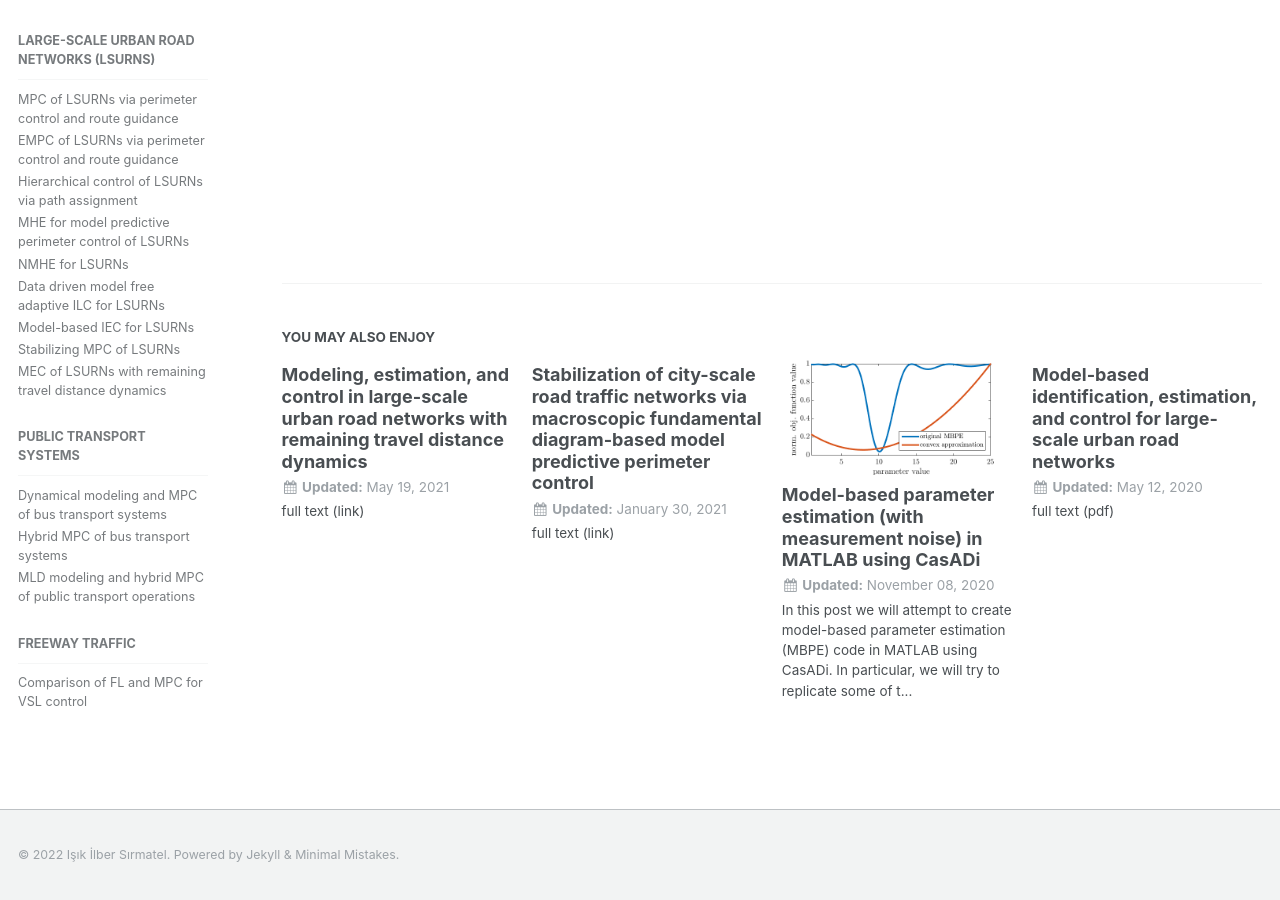
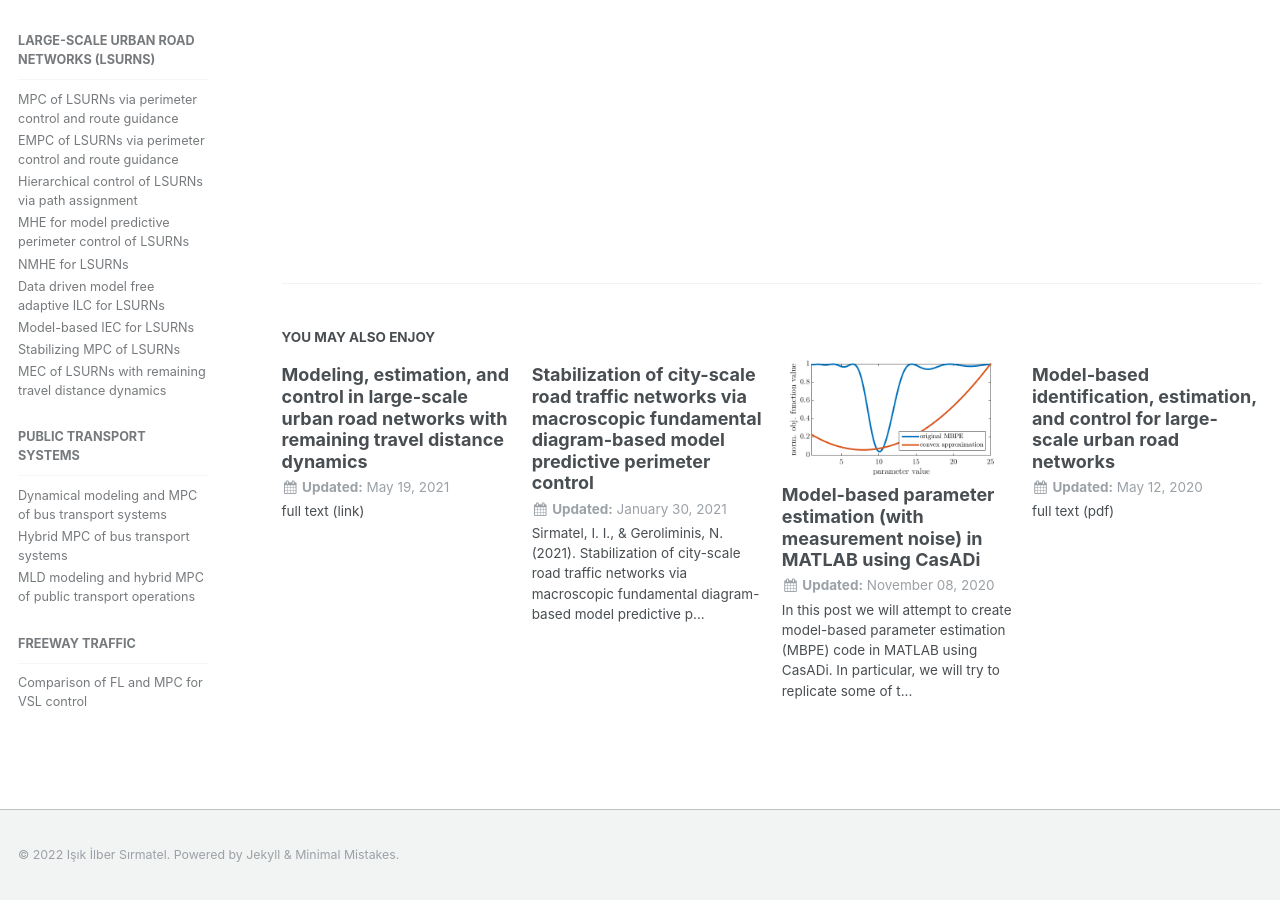
Before and after one commit to sirmatel/sirmatel.github.io, a Jekyll site: the page built from _posts/publications/2021-01-30-sirmatel2021.md.txt, in a window 1280 px wide and 900 px high, scrolled down 1086 px. Built offline with Jekyll 4.4.1, drawn with Linux system fonts in a browser that asks for light colours; some web fonts are replaced; comment, search, counter and statistics services are not loaded.

Commit message:
Update 2021-01-30-sirmatel2021.md

```diff
--- a/_posts/publications/2021-01-30-sirmatel2021.md
+++ b/_posts/publications/2021-01-30-sirmatel2021.md
@@ -12,6 +12,9 @@ comments: true
 sidebar:
   nav: "publications"
 ---
-<a href="https://www.sciencedirect.com/science/article/pii/S0967066121000277" style="color: #2d5a8c; text-decoration:underline">full text (link)</a>
+
+Sirmatel, I. I., & Geroliminis, N. (2021). Stabilization of city-scale road traffic networks via macroscopic fundamental diagram-based model predictive perimeter control. Control Engineering Practice, 109, 104750. https://doi.org/10.1016/j.conengprac.2021.104750 (full text)
+
+<a href="https://www.scimagojr.com/journalsearch.php?q=18174&amp;tip=sid&amp;exact=no" title="SCImago Journal &amp; Country Rank"><img border="0" src="https://www.scimagojr.com/journal_img.php?id=18174" alt="SCImago Journal &amp; Country Rank"  /></a>
 
 Abstract: Traffic control for large-scale urban road networks remains a challenging problem. Aggregated dynamical models of city-scale traffic, based on the macroscopic fundamental diagram (MFD), enable development of model-based perimeter control methods. Involving actuation over aggregated traffic flows, perimeter control specifies an effective and practicable congestion control solution. In this paper, we propose nonlinear model predictive perimeter control schemes, for regulation and economic optimization objectives, with closed-loop stability by construction. Macroscopic and microscopic simulations demonstrate the performance and domain of attraction properties of the proposed formulations. Results indicate potential of the methods for efficient and reliable control of city-scale traffic.
```
